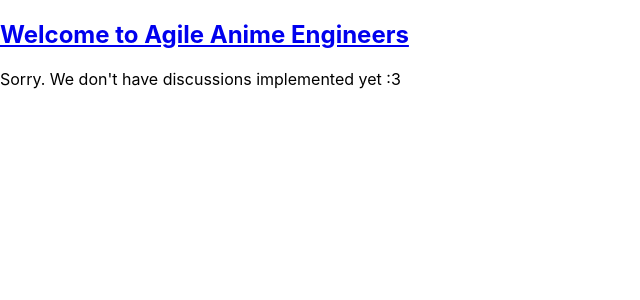
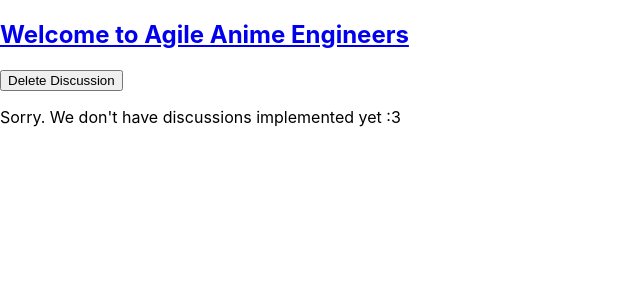
Before and after one commit to adamslavny/AgileAnimeEngineers, a React (Create React App) app in the folder client/: page /discussion/1/1 in a window 1280 px wide. Shown: the top 300 px of the page, without its empty margins (0-640 px from the left). Built offline with nearby package versions, Linux system fonts and the light colour scheme.

Commit message:
frontend delete discussion button

```diff
--- a/client/src/views/DiscussionView.tsx
+++ b/client/src/views/DiscussionView.tsx
@@ -1,6 +1,20 @@
+import { useParams, useHistory } from "react-router-dom";
+import { deleteDiscussion } from "../res/BackendConnection";
+
 const DiscussionView = () => {
+  const { categoryID, discussionID } = useParams() as {categoryID: string, discussionID: string};
+
+  const history = useHistory();
+
+  const handleDelete = () => {
+    deleteDiscussion(categoryID, discussionID).then(() => {
+      history.push(`/category/${categoryID}`);
+    });
+  }
+
   return (
     <div className="discussion-view">
+      <button onClick={handleDelete}>Delete Discussion</button>
       <p>Sorry. We don't have discussions implemented yet :3</p>
     </div>
   );
```
